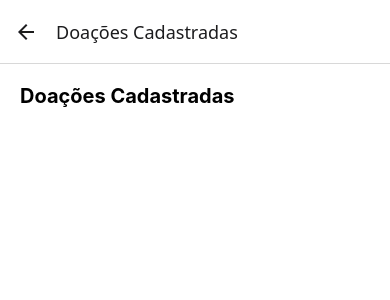
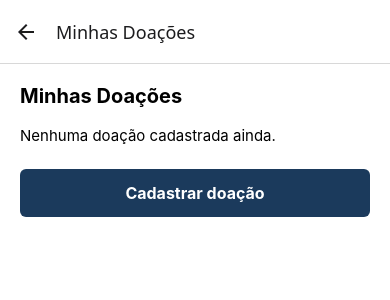
Before and after one commit to hatusgts/instituto-mao-amiga, a React Native app: screen /Doacoes in a window 390 px wide. Shown: the top 300 px of the page. Built offline with nearby package versions, Linux system fonts and the light colour scheme.

Commit message:
Cria tela Minhas Doacoes com FlatList, item memoizado e estado vazio
closes #9

```diff
--- a/App.tsx
+++ b/App.tsx
@@ -32,7 +32,7 @@ export default function App() {
           })}
         />
         <Stack.Screen name="Cadastro" component={TelaCadastroDoacao} options={{ title: 'Cadastrar Doação' }} />
-        <Stack.Screen name="Doacoes" component={TelaListaDoacoes} options={{ title: 'Doações Cadastradas' }} />
+        <Stack.Screen name="Doacoes" component={TelaListaDoacoes} options={{ title: 'Minhas Doações' }} />
       </Stack.Navigator>
     </NavigationContainer>
   );
--- /dev/null
+++ b/src/components/ItemDoacao.tsx
@@ -0,0 +1,19 @@
+import { memo } from 'react';
+import { Text, View } from 'react-native';
+import { pontosMock } from '../data/pontos';
+import { styles } from '../styles/styles';
+
+function ItemDoacaoBase({ doacao }: { doacao: any }) {
+  const ponto = pontosMock.find((p) => p.id === doacao.pontoId);
+  const data = new Date(doacao.data).toLocaleDateString();
+
+  return (
+    <View style={styles.itemLista}>
+      <Text style={styles.itemNome}>{doacao.tipo} - {doacao.quantidade}</Text>
+      <Text style={styles.campo}>Destino: {ponto ? ponto.nome : 'Ponto não encontrado'}</Text>
+      <Text style={styles.campo}>Data: {data}</Text>
+    </View>
+  );
+}
+
+export const ItemDoacao = memo(ItemDoacaoBase);
--- a/src/screens/TelaCadastroDoacao.tsx
+++ b/src/screens/TelaCadastroDoacao.tsx
@@ -51,7 +51,7 @@ export function TelaCadastroDoacao() {
     setValido(ok);
 
     if (ok) {
-      const doacao = { id: Date.now(), tipo, quantidade, pontoId };
+      const doacao = { id: Date.now(), tipo, quantidade, pontoId, data: new Date().toISOString() };
       setDoacoes((atual) => {
         const novo = [...atual, doacao];
         AsyncStorage.setItem(CHAVE_DOACOES, JSON.stringify(novo));
--- a/src/screens/TelaListaDoacoes.tsx
+++ b/src/screens/TelaListaDoacoes.tsx
@@ -1,13 +1,13 @@
 import { useCallback, useState } from 'react';
-import { FlatList, Text, View } from 'react-native';
+import { FlatList, Text, TouchableOpacity, View } from 'react-native';
 import { useFocusEffect } from '@react-navigation/native';
 import AsyncStorage from '@react-native-async-storage/async-storage';
-import { pontosMock } from '../data/pontos';
+import { ItemDoacao } from '../components/ItemDoacao';
 import { styles } from '../styles/styles';
 
 const CHAVE_DOACOES = '@instituto_mao_amiga:doacoes';
 
-export function TelaListaDoacoes() {
+export function TelaListaDoacoes({ navigation }: any) {
   const [doacoes, setDoacoes] = useState<any[]>([]);
 
   useFocusEffect(
@@ -18,21 +18,25 @@ export function TelaListaDoacoes() {
     }, [])
   );
 
+  if (doacoes.length === 0) {
+    return (
+      <View style={[styles.scroll, styles.container]}>
+        <Text style={styles.titulo}>Minhas Doações</Text>
+        <Text style={styles.campo}>Nenhuma doação cadastrada ainda.</Text>
+        <TouchableOpacity style={styles.botao} onPress={() => navigation.navigate('Cadastro')}>
+          <Text style={styles.botaoTexto}>Cadastrar doação</Text>
+        </TouchableOpacity>
+      </View>
+    );
+  }
+
   return (
     <View style={[styles.scroll, styles.container]}>
-      <Text style={styles.titulo}>Doações Cadastradas</Text>
+      <Text style={styles.titulo}>Minhas Doações</Text>
       <FlatList
         data={doacoes}
         keyExtractor={(item) => String(item.id)}
-        renderItem={({ item }) => {
-          const ponto = pontosMock.find((p) => p.id === item.pontoId);
-          return (
-            <View style={styles.itemLista}>
-              <Text style={styles.itemNome}>{item.tipo} - {item.quantidade}</Text>
-              <Text style={styles.campo}>Destino: {ponto ? ponto.nome : 'Ponto não encontrado'}</Text>
-            </View>
-          );
-        }}
+        renderItem={({ item }) => <ItemDoacao doacao={item} />}
       />
     </View>
   );
```
